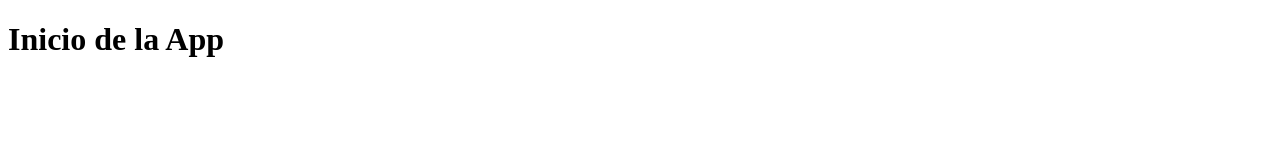
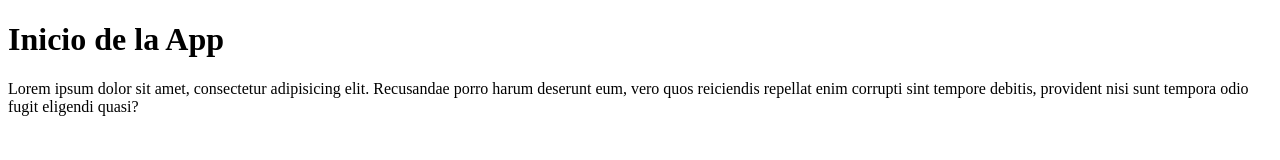
Before and after one commit to valentina-garcia-r/WebAppPazyLibertad, a plain HTML site: page index.html in a window 1280 px wide. Drawn offline with Linux system fonts and the light colour scheme.

Commit message:
seccion Principal

```diff
--- a/index.html
+++ b/index.html
@@ -7,5 +7,7 @@
 </head>
 <body>
     <h1> Inicio de la App</h1>
+    <p>Lorem ipsum dolor sit amet, consectetur adipisicing elit. Recusandae porro harum deserunt eum, vero quos reiciendis
+    repellat enim corrupti sint tempore debitis, provident nisi sunt tempora odio fugit eligendi quasi?</p>
 </body>
 </html>
```
